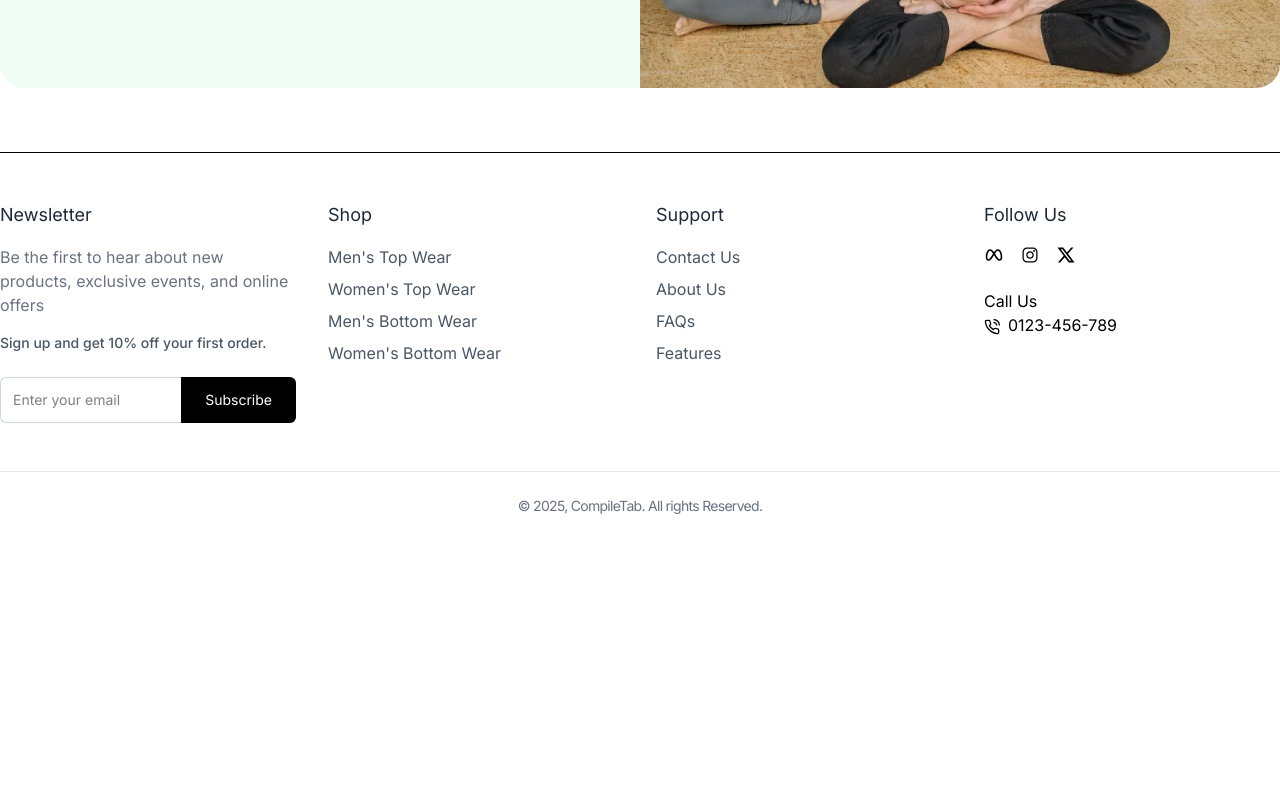
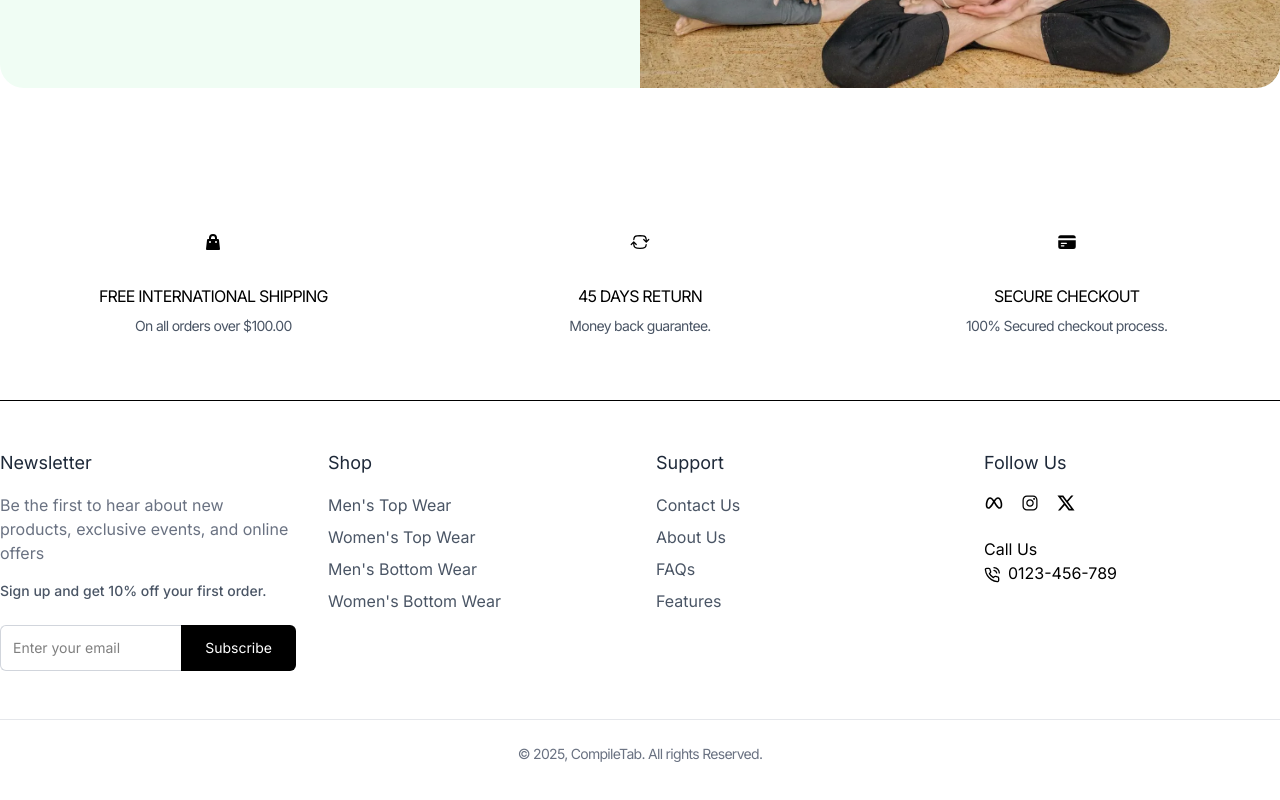
Before and after one commit to PriyanshPorwal999/E-commerce-Rabbit-, a React (Vite) app: page / in a window 1280 px wide. Shown: the part 5413-6213 px from the top of the page. Before the commit the page ends 5977 px from the top, so only its background shows below. Built offline with nearby package versions, Linux system fonts and the light colour scheme.

Commit message:
Add Features Section component

```diff
--- a/src/pages/Home.jsx
+++ b/src/pages/Home.jsx
@@ -5,6 +5,7 @@ import NewArrivals from "../components/Products/NewArrivals";
 import ProductDetails from "../components/Products/ProductDetails";
 import ProductGrid from "../components/Products/ProductGrid";
 import FeaturedCollection from "../components/Products/FeaturedCollection";
+import FeaturesSection from "../components/Products/FeaturesSection";
 
 const placeholderProducts = [
   {
@@ -76,6 +77,8 @@ const Home = () => {
       </div>
 
       <FeaturedCollection />
+
+      <FeaturesSection />
     </div>
   );
 };
```
